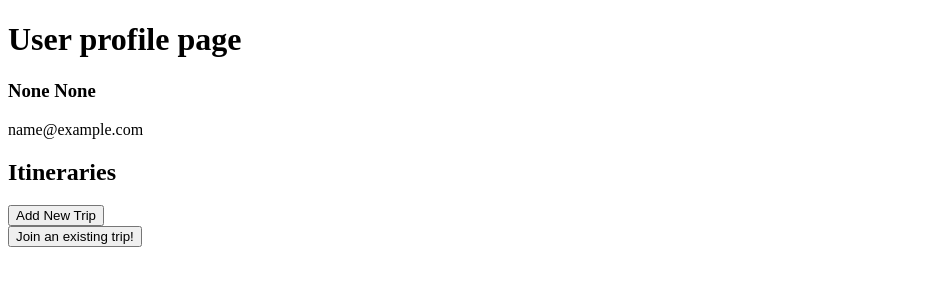
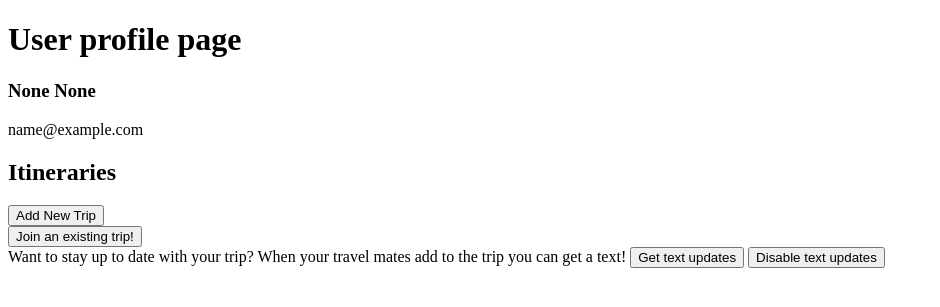
Before and after one commit to LaRenaiocco/travel-web-app, a Flask app: page /users/profile/1 in a window 1280 px wide. Shown: the part 26-333 px from the top of the page, without its empty margins (0-940 px from the left). Run offline with Flask 2, Linux system fonts and the light colour scheme; the visitor is signed in with stand-in values (Sample User, id 1); data comes from the database, SQL or seed files in the repository.

Commit message:
Twilio fully integrated in server.py, helper.py and on profile html and JS.

```diff
--- a/helper.py
+++ b/helper.py
@@ -172,8 +172,10 @@ class DateTimeEncoder(json.JSONEncoder):
 
 def add_phone_to_user(email, phone):
     """Add phone number to user object in database"""
-
-    phone = '+1' + phone
+    if phone == 'None':
+        phone = None
+    else:
+        phone = '+1' + phone
     user = get_user_by_email(email)
     user.phone = phone
     db.session.commit()
@@ -195,7 +197,10 @@ def users_to_notify(itinerary_id, email):
     return phone_list
 
 
-def send_text_update(itinerary_id, email, trip_name, author):
+# def registration_text_update():
+
+
+def send_itinerary_text_update(itinerary_id, email, trip_name, author):
     """Sends text updates to users via Twilio"""
 
     client = Client(TWILIO_ACCOUNT_SID, TWILIO_AUTH_TOKEN)
--- a/server.py
+++ b/server.py
@@ -76,6 +76,21 @@ def show_user_profile(fname):
     return render_template('user_profile.html', user=user, user_itins=user_itins)
 
 
+@app.route('/users/phone-update/api', methods=['POST'])
+def update_user_phone():
+    """Adds or removes a user phone number"""
+
+    email = session['USERNAME']
+    phone = request.form['phone']
+    print(f'\n\n{phone}, {type(phone)}\n\n')
+    helper.add_phone_to_user(email, phone)
+    if phone == None:
+        return jsonify('You have disabled text updates.')
+    else:
+        return jsonify('You are signed up for trip updates by text!')
+
+
+
 @app.route('/users/trips/new-trip.json', methods=['POST'])
 def new_itinerary():
     """Creates a new itinerary for a user and returns data as JSON."""
@@ -140,7 +155,7 @@ def return_new_note():
     if date == '':
         date = None
     crud.create_note(itinerary_id, user_id, comment, date)
-    helper.send_text_update(itinerary_id, email, trip_name, author)
+    helper.send_itinerary_text_update(itinerary_id, email, trip_name, author)
     json_data = {'author': author, 'comment': comment, 'day': date}
 
     return json.dumps(json_data, cls=helper.DateTimeEncoder)
@@ -189,7 +204,7 @@ def add_new_activity():
                         lat, lng, activity_day, activity_time,
                         activity_note)
     # triggers twilio text for users connected in this trip.
-    helper.send_text_update(itinerary_id, email, trip_name, author)
+    helper.send_itinerary_text_update(itinerary_id, email, trip_name, author)
     return jsonify('This activity has been added to your trip')
 
 
--- a/static/js/user_profile.js
+++ b/static/js/user_profile.js
@@ -38,3 +38,25 @@ $('#existing-trip-form').on('submit', (evt) => {
     $('#add-existing-trip').hide();
   });
 });
+
+// shows add phone number form
+$('#trip-text-btn').on('click', () => {
+  $('#get-trip-update').show();
+})
+
+$('#phone-form').on('submit', (evt) => {
+  evt.preventDefault();
+
+  $.post('/users/phone-update/api', {'phone': $('#phone-num').val()}, (response) => {
+    document.getElementById("phone-form").reset();
+    $('#get-trip-update').hide();
+    alert(response)
+  })
+})
+
+// removes a phone number from the database
+$('#disable-trip-text').on('click', () => {
+  $.post('/users/phone-update/api', {'phone': 'None'}, (response) => {
+    alert(response)
+  })
+})
--- a/templates/user_profile.html
+++ b/templates/user_profile.html
@@ -53,6 +53,18 @@
     </div>
   </form>
 </div>
+<div>
+  Want to stay up to date with your trip?  When your travel mates add to the trip you can get a text!
+  <button id="trip-text-btn">Get text updates</button>
+  <button id="disable-trip-text">Disable text updates</button>
+</div>
+<div hidden id="get-trip-update">
+  <form id="phone-form">
+    <label for="phone-num">Enter your phone number for updates</label>
+    <input id="phone-num" type="number" name="phone-num" placeholder="phone number" minlength="10" maxlength="10" />
+    <input type="submit" />
+  </form>
+</div>
 
 {% endblock %}
 
```
